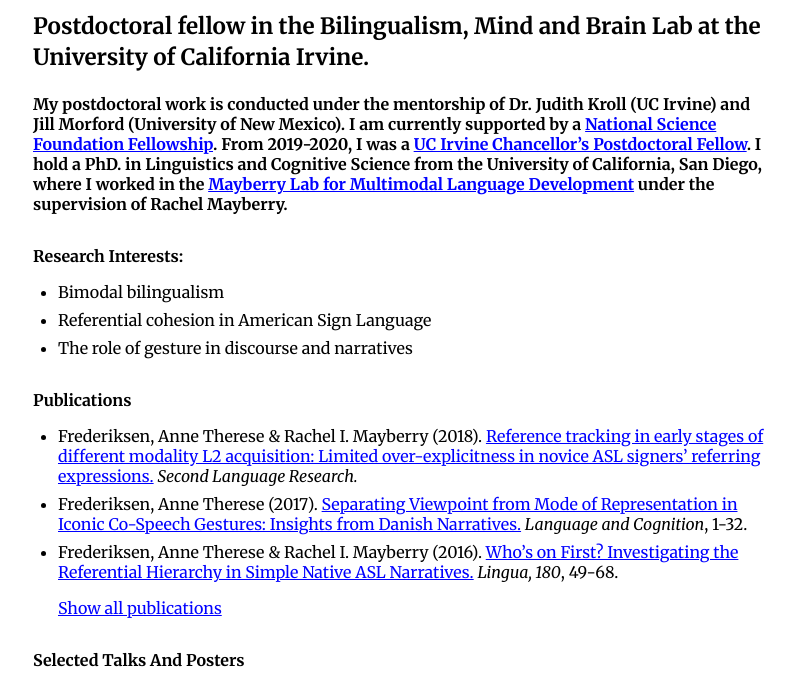
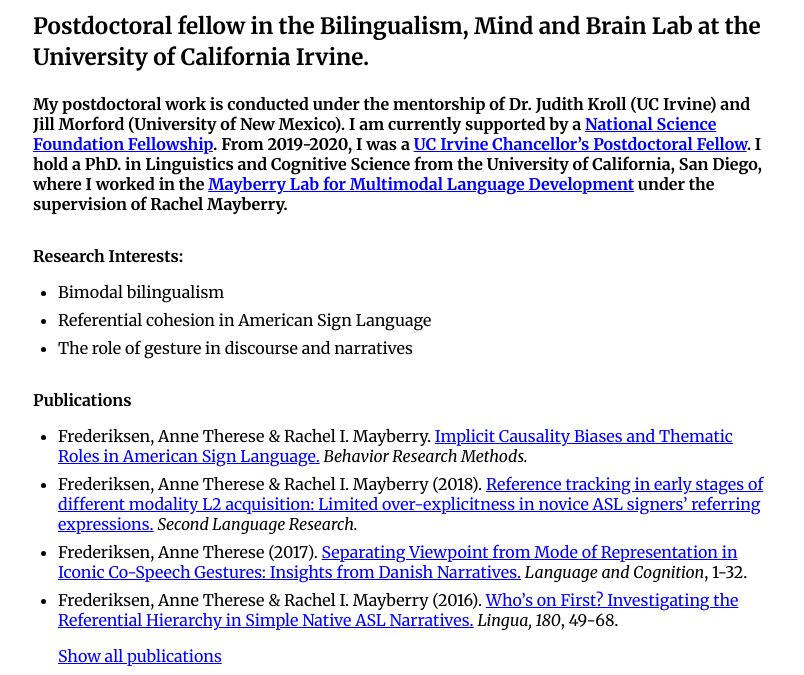
Before and after one commit to atfrederiksen/atfrederiksen.github.io, a plain HTML site: page index.html in a window 1280 px wide. Shown: the part 125-800 px from the top of the page, without its empty margins (237-1041 px from the left). Drawn offline with Linux system fonts and the light colour scheme.

Commit message:
Update index.html

```diff
--- a/index.html
+++ b/index.html
@@ -5,7 +5,7 @@
   <meta charset="utf-8">
   <title>Anne Therese Frederiksen</title>
   <meta name="description"
-    content="Researching American Sign Language and co-speech gestures at Mayberry Laboratory for Multimodal Language Development">
+    content="Researching language processing in monolingual and bilingual signers of American Sign Language">
   <meta name="viewport" content="width=device-width, initial-scale=1.0">
   <link href="https://fonts.googleapis.com/css?family=Merriweather:400,400i,700" rel="stylesheet">
   <style>
@@ -194,6 +194,12 @@
       <h3>Publications</h3>
       <ul class='publications pub'>
         <li class='highlight'>
+        Frederiksen, Anne Therese & Rachel I. Mayberry.  <a
+            href='https://doi.org/10.3758/s13428-021-01561-1'>Implicit Causality Biases and Thematic Roles in
+        American Sign Language.</a> <i>Behavior Research Methods.</i>
+        </li>
+
+        <li class='highlight'>
           Frederiksen, Anne Therese & Rachel I. Mayberry (2018). <a
             href='https://doi.org/10.1177/0267658317750220'>Reference tracking in early stages of different modality L2
             acquisition: Limited over-explicitness in novice ASL signers’ referring expressions.</a> <i>Second Language
```
